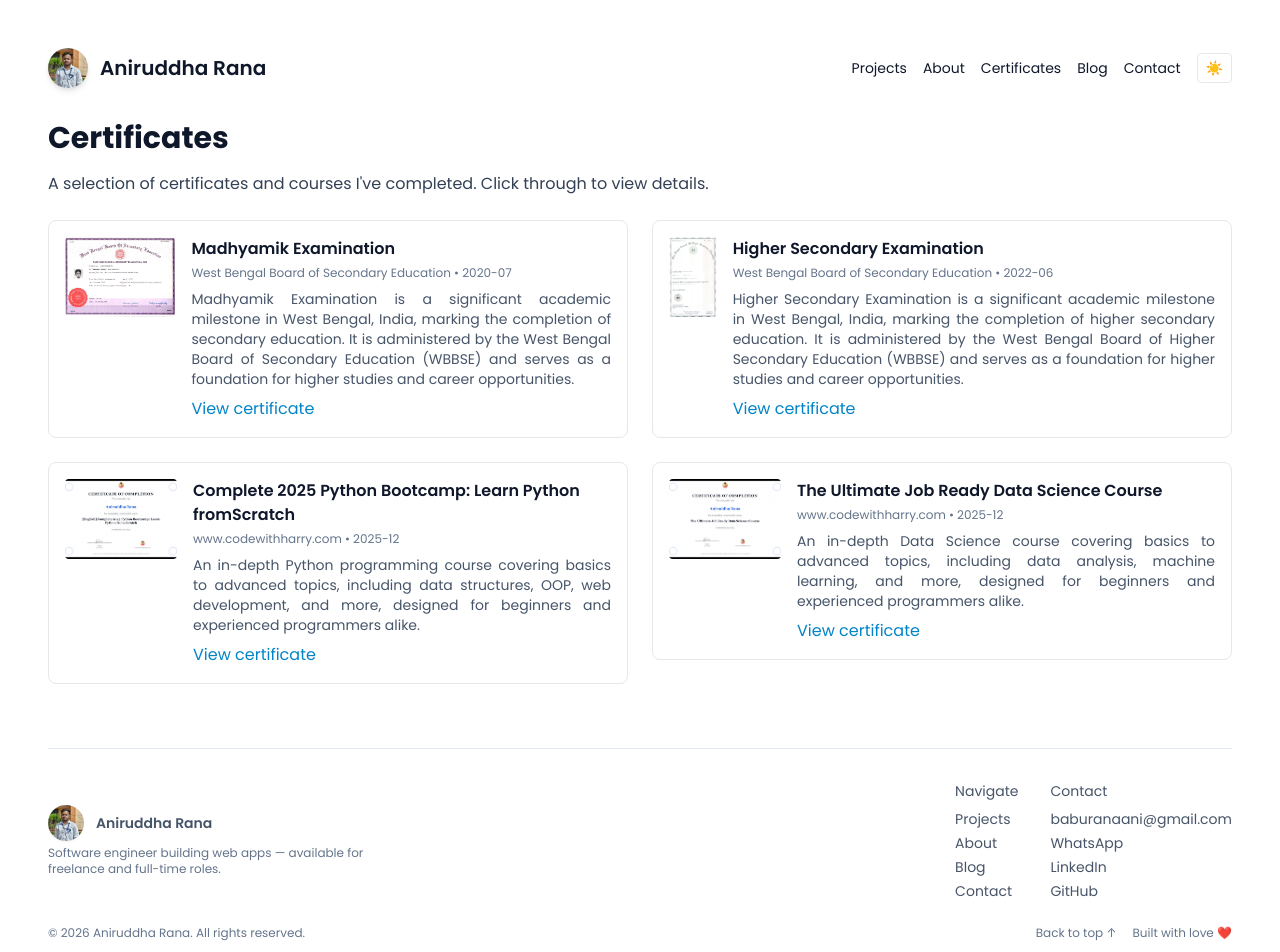
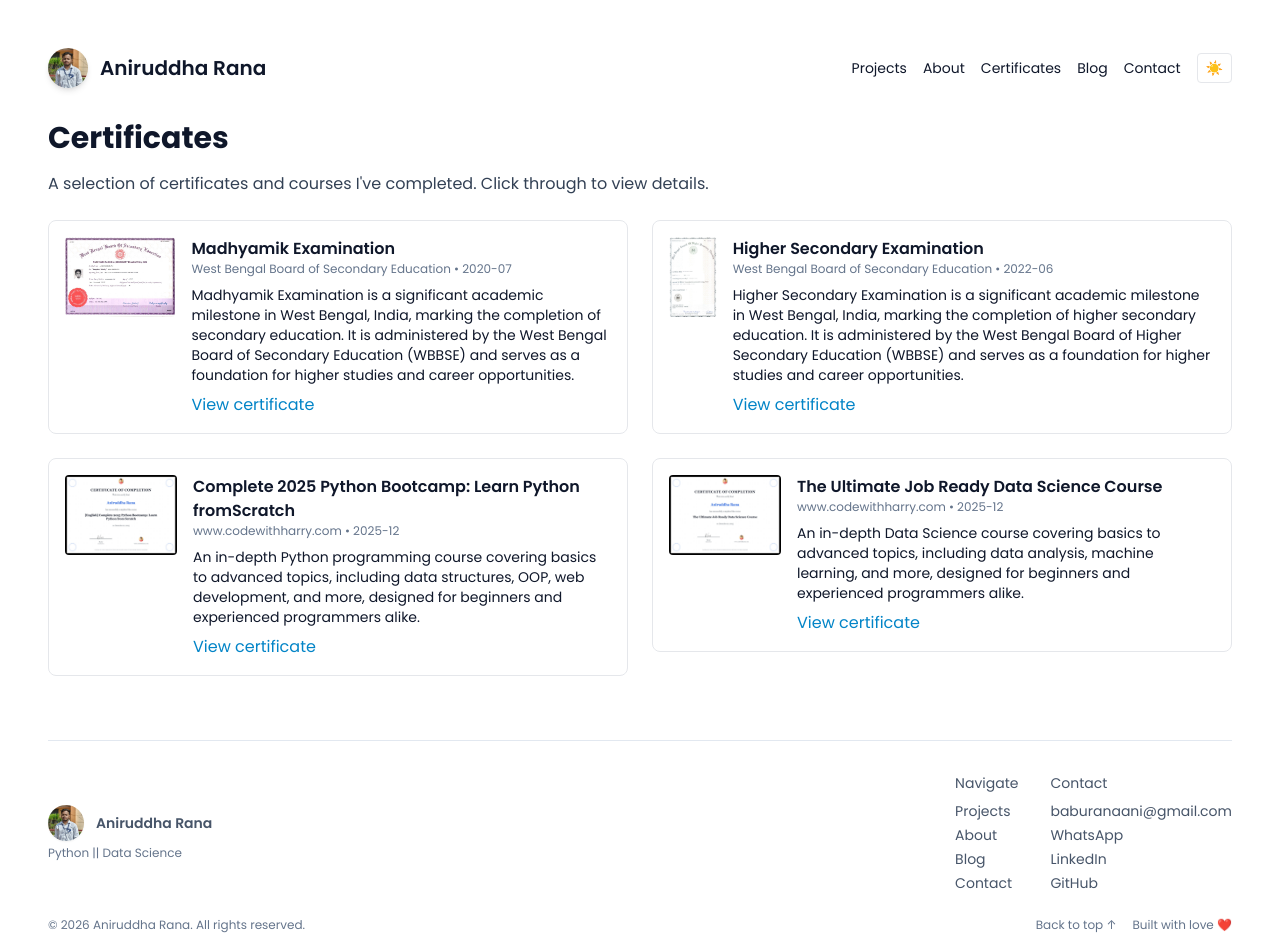
Before and after one commit to AniruddhaRana04/Aniruddha-Rana-portfolio-, a Next.js app: page /certificates in a window 1280 px wide. Shown: the top 952 px of the page. Built offline with nearby package versions, Linux system fonts and the light colour scheme.

Commit message:
Certificate Complete

```diff
--- a/src/app/layout.jsx
+++ b/src/app/layout.jsx
@@ -43,7 +43,7 @@ export default function RootLayout({ children }) {
                   <img src="/avatar.jpg" alt="Aniruddha Rana" className="w-9 h-9 rounded-full shadow-sm" />
                   <span className="font-semibold">Aniruddha Rana</span>
                 </Link>
-                <p className="text-xs text-slate-500 mt-1 max-w-xs">Software engineer building web apps &mdash; available for freelance and full-time roles.</p>
+                <p className="text-xs text-slate-500 mt-1 max-w-xs">Python || Data Science</p>
               </div>
 
               <div className="flex gap-8">
--- a/src/app/page.jsx
+++ b/src/app/page.jsx
@@ -13,7 +13,7 @@ export default function Home() {
         <img src="/avatar.jpg" alt="Aniruddha" className="w-28 h-28 rounded-full shadow-lg" />
         <div>
           <h1 className="text-4xl md:text-5xl lg:text-6xl font-bold">Hi, I'm <span className="gradient-text">Aniruddha Rana</span></h1>
-          <p className="text-lg text-slate-700 dark:text-slate-300 mt-3">I build web apps and delightful user experiences — clean, accessible, and performant.</p>
+          <p className="text-lg text-slate-700 dark:text-slate-300 mt-3">Python || Data Science </p>
           <div className="pt-6">
             <a href="/resume.pdf" className="inline-block bg-sky-600 text-white px-4 py-2 rounded transform transition hover:-translate-y-1" target="_blank" rel="noopener noreferrer" download aria-label="Download resume">Download Resume</a>
             {' '}
--- a/src/components/CertificateCard.jsx
+++ b/src/components/CertificateCard.jsx
@@ -1,12 +1,27 @@
-export default function CertificateCard({ title, issuer, date, description, image = '/certificates/placeholder.svg', href }) {
+export default function CertificateCard({
+  title,
+  issuer,
+  date,
+  description,
+  image,
+}) {
   return (
     <article className="card flex gap-4 items-start">
-      <img src={image} alt={title} className="w-28 h-20 object-cover rounded" />
+      <img src={image} alt={title} className="w-28 h-20 rounded" />
+
       <div>
         <h3 className="font-semibold">{title}</h3>
-        <p className="text-xs text-slate-500 mt-1">{issuer} • {date}</p>
-        <p className="text-sm text-slate-600 dark:text-slate-300 mt-2 text-justify">{description}</p>
-        {href && <a href={href} target="_blank" rel="noreferrer" className="mt-2 inline-block text-sky-600">View certificate</a>}
+        <p className="text-xs text-slate-500">
+          {issuer} • {date}
+        </p>
+        <p className="text-sm mt-2">{description}</p>
+
+        <a
+          href={image}
+          className="mt-2 inline-block text-sky-600"
+        >
+          View certificate
+        </a>
       </div>
     </article>
   )
```
